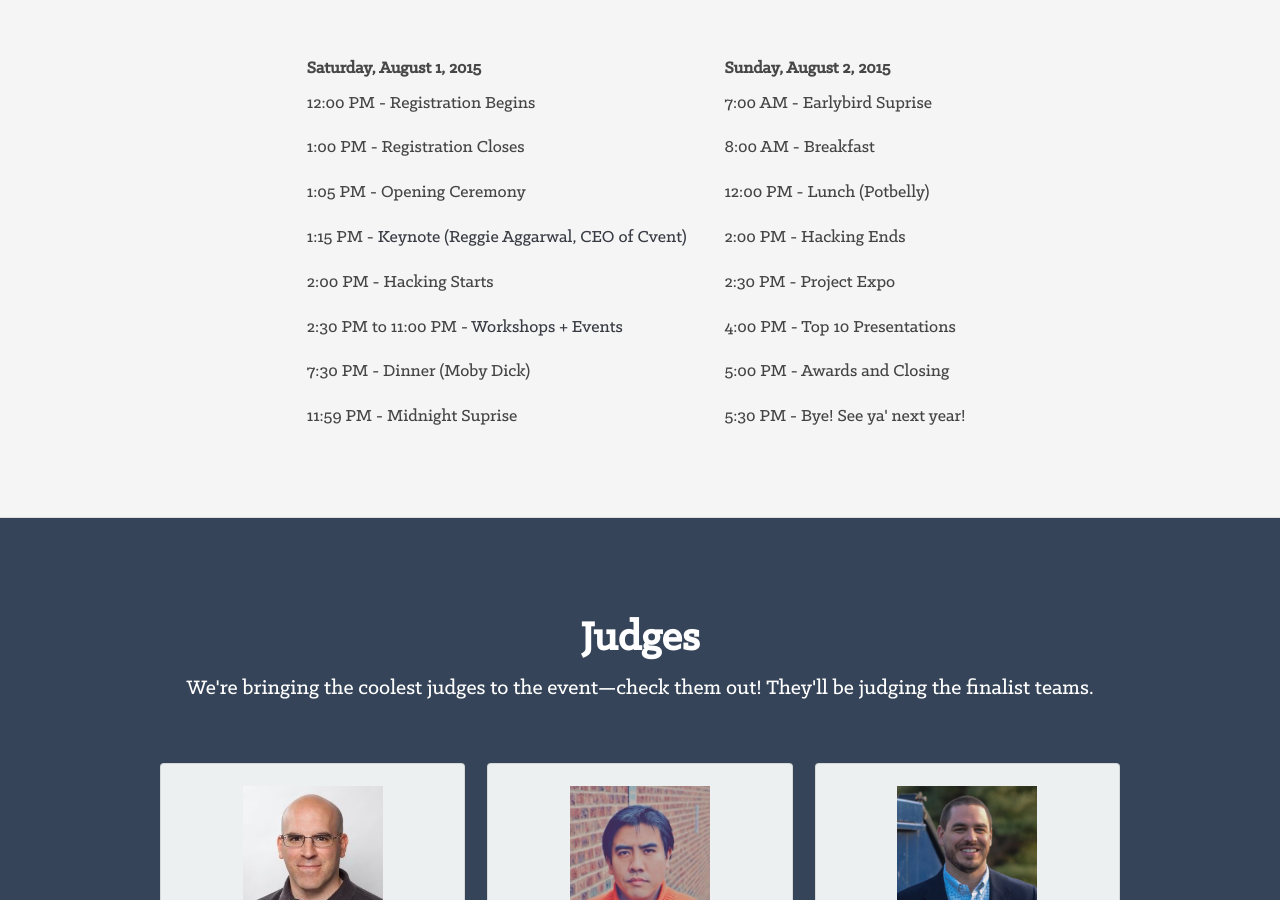
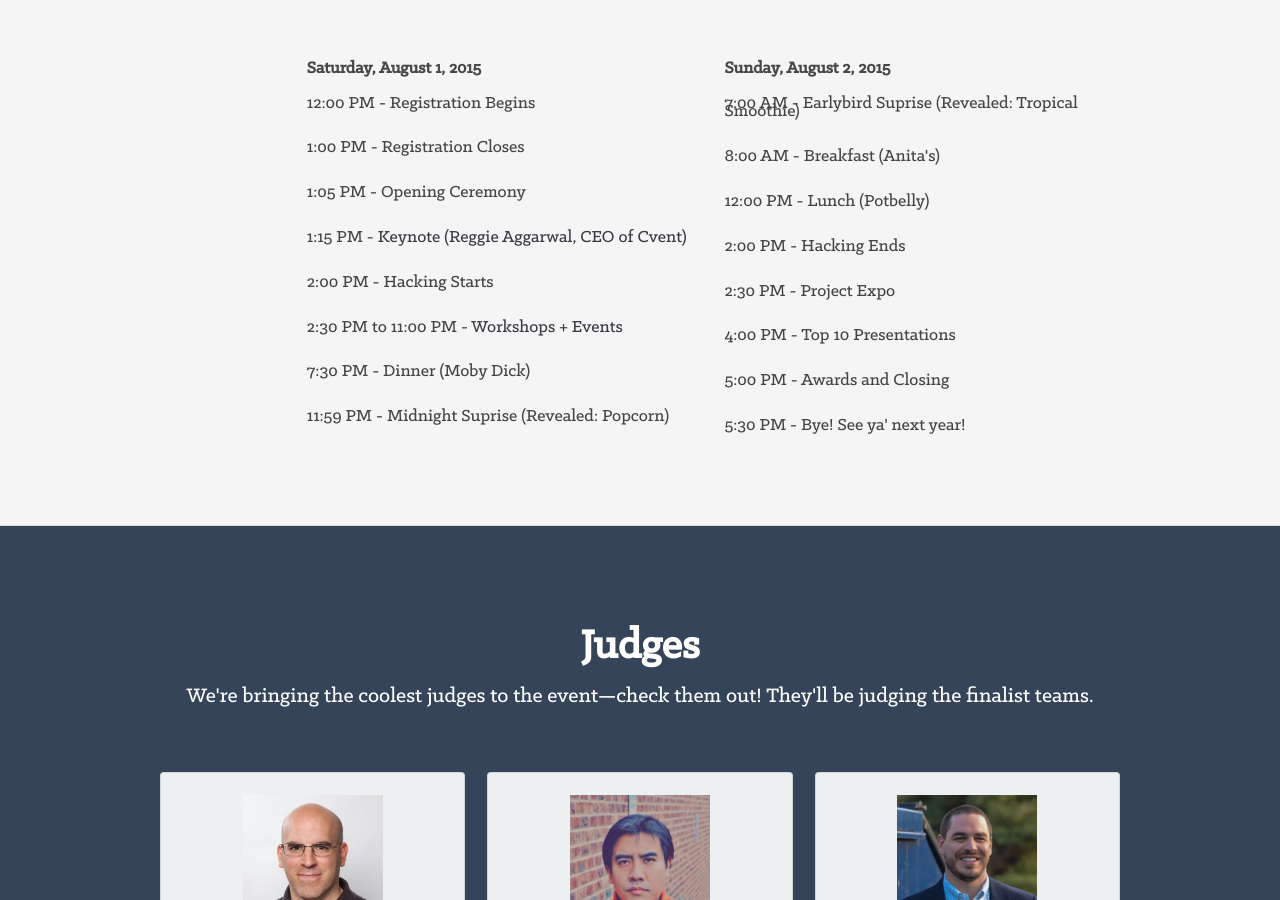
Before and after one commit to DCHacks/dchacks.github.io, a plain HTML site: page index.html in a window 1280 px wide. Shown: the part 5255-6155 px from the top of the page. Drawn offline with Linux system fonts and the light colour scheme.

Commit message:
Update index.html

```diff
--- a/index.html
+++ b/index.html
@@ -371,12 +371,12 @@
 							<p class = "lefted">2:00 PM - Hacking Starts</p>
 							<p class = "lefted">2:30 PM to 11:00 PM - <a href = "http://bit.ly/dchacks-workshops" target="_blank">Workshops + Events</a></p>
 							<p class = "lefted">7:30 PM - Dinner (Moby Dick)</p>
-							<p class = "lefted">11:59 PM - Midnight Suprise</p>
+							<p class = "lefted">11:59 PM - Midnight Suprise (Revealed: Popcorn)</p>
 						</div>
 						<div class="6u 12u$(medium)">
 							<h3 style="font-size: 1.2em"> Sunday, August 2, 2015 </h3>
-							<p class = "lefted">7:00 AM - Earlybird Suprise</p>
-							<p class = "lefted">8:00 AM - Breakfast</p>
+							<p class = "lefted">7:00 AM - Earlybird Suprise (Revealed: Tropical Smoothie)</p>
+							<p class = "lefted">8:00 AM - Breakfast (Anita's)</p>
 							<p class = "lefted">12:00 PM - Lunch (Potbelly)</p>
 							<p class = "lefted">2:00 PM - Hacking Ends</p>
 							<p class = "lefted">2:30 PM - Project Expo</p>
```
